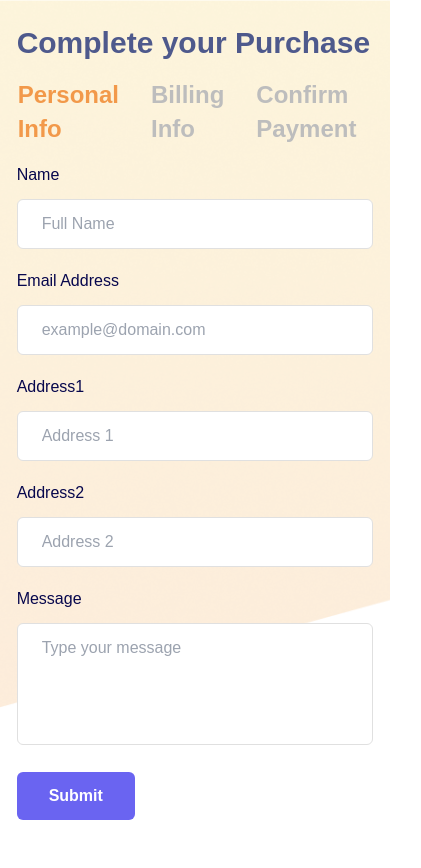
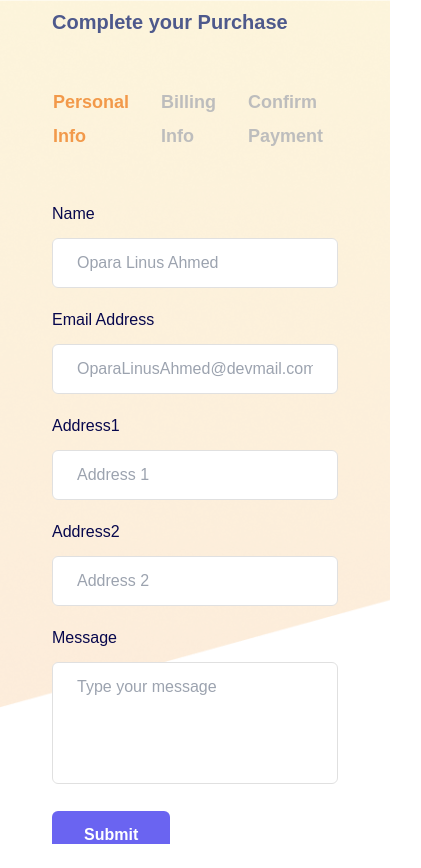
Before and after one commit to olayomipo/iqube-design, a React (Vite) app: page /purchase in a window 390 px wide. Shown: the whole page, 421 px wide, since content can reach past the window. After the commit the page ends 844 px from the top, so only its background shows below. Built offline with nearby package versions, Linux system fonts and the light colour scheme; a web font is replaced by a local one.

Commit message:
Fixed responsiveness on the purchase: added overflow and got rid of the line height and added 100vh

```diff
--- a/src/components/BreadCrumb.jsx
+++ b/src/components/BreadCrumb.jsx
@@ -11,8 +11,8 @@ function BreadCrumb() {
 
   return (
     <div className="ml-[-1rem] w-[100%] ">
-      <ul className="border border-transparent text-xl text-[#bdbdbd] cursor-pointer text-left items-start">
-        <div className="font-bold xs:text-[10px] sm:text-[12px] md:text-[18px] text-[24px] leading-[34px] flex justify-between">
+      <ul className="border border-transparent text-[#bdbdbd] cursor-pointer text-left items-start">
+        <div className="font-bold xs:text-[18px] sm:text-[20px] md:text-[22px] text-[18px] leading-[34px] flex justify-between">
           <Link to={base} className={`hover:text-[#F2994A] p-4 ${location.pathname === base && 'text-[#F2994A]' } `}>
             Personal Info
           </Link>
--- a/src/components/PersonalInfo.jsx
+++ b/src/components/PersonalInfo.jsx
@@ -3,7 +3,7 @@ import React from 'react'
 function PersonalInfo() {
   return (
     <div className="flex items-center justify-center">
-    <div className="mx-auto w-full max-w-[550px]">
+    <div className="mx-auto w-full max-w-full">
         <form action="" method="POST">
         <div className="mb-5">
             <label
@@ -16,8 +16,8 @@ function PersonalInfo() {
             type="text"
             name="name"
             id="name"
-            placeholder="Full Name"
-            className="w-full rounded-md border border-[#e0e0e0] bg-white py-3 px-6 text-base font-medium text-[#6B7280] outline-none focus:border-[#6A64F1] focus:shadow-md"
+            placeholder="Opara Linus Ahmed"
+            className="w-full rounded-md border border-[#e0e0e0] bg-white py-3 px-6 text-base font-medium text-[#4F4F4F] outline-none focus:border-[#4E598C] focus:shadow-md"
             />
         </div>
         <div className="mb-5">
@@ -31,8 +31,8 @@ function PersonalInfo() {
             type="email"
             name="email"
             id="email"
-            placeholder="example@domain.com"
-            className="w-full rounded-md border border-[#e0e0e0] bg-white py-3 px-6 text-base font-medium text-[#6B7280] outline-none focus:border-[#6A64F1] focus:shadow-md"
+            placeholder="OparaLinusAhmed@devmail.com"
+            className="w-full rounded-md border border-[#e0e0e0] bg-white py-3 px-6 text-base font-medium text-[#4F4F4F] outline-none focus:border-[#4E598C] focus:shadow-md"
             />
         </div>
         <div className="mb-5">
@@ -47,7 +47,7 @@ function PersonalInfo() {
             name="address1"
             id="address1"
             placeholder="Address 1"
-            className="w-full rounded-md border border-[#e0e0e0] bg-white py-3 px-6 text-base font-medium text-[#6B7280] outline-none focus:border-[#6A64F1] focus:shadow-md"
+            className="w-full rounded-md border border-[#e0e0e0] bg-white py-3 px-6 text-base font-medium text-[#4F4F4F] outline-none focus:border-[#4E598C] focus:shadow-md"
             />
         </div>
         <div className="mb-5">
@@ -62,7 +62,7 @@ function PersonalInfo() {
             name="address2"
             id="address2"
             placeholder="Address 2"
-            className="w-full rounded-md border border-[#e0e0e0] bg-white py-3 px-6 text-base font-medium text-[#6B7280] outline-none focus:border-[#6A64F1] focus:shadow-md"
+            className="w-full rounded-md border border-[#e0e0e0] bg-white py-3 px-6 text-base font-medium text-[#4F4F4F] outline-none focus:border-[#4E598C] focus:shadow-md"
             />
         </div>
         <div className="mb-5">
@@ -77,7 +77,7 @@ function PersonalInfo() {
             name="message"
             id="message"
             placeholder="Type your message"
-            className="w-full resize-none rounded-md border border-[#e0e0e0] bg-white py-3 px-6 text-base font-medium text-[#6B7280] outline-none focus:border-[#6A64F1] focus:shadow-md"
+            className="w-full resize-none rounded-md border border-[#e0e0e0] bg-white py-3 px-6 text-base font-medium text-[#4F4F4F] outline-none focus:border-[#4E598C] focus:shadow-md"
             ></textarea>
         </div>
 
--- a/src/routes/PurchaseForm.jsx
+++ b/src/routes/PurchaseForm.jsx
@@ -52,9 +52,9 @@ import { Outlet } from "react-router-dom";
 
 function PurchaseForm(){
     return(
-        <div className="h-screen min-h-screen flex items-center justify-center bg-transparent ">
-            <div className="flex-col gap-8 p-12">
-                <h1 className="lg:text-5xl md:text-4xl sm:text-3xl xs:text-2xl text-3xl text-heading-2 font-bold text-left text-[#4E598C] leading-tight">
+        <div className="h-screen min-h-screen flex items-center justify-center bg-transparent p-3  overflow-scroll">
+            <div className="container overflow-auto md:overflow-scroll h-[100vh] px-10 mx-auto flex flex-col gap-8 p-2 md:p-3 lg:p-4 sm:p-12 xs:p-10">
+                <h1 className="lg:text-4xl md:text-4xl sm:text-3xl xs:text-2xl text-xl text-heading-2 font-bold text-left text-[#4E598C] lg:leading-tight">
                         Complete your Purchase
                 </h1>
                 <BreadCrumb />
```
